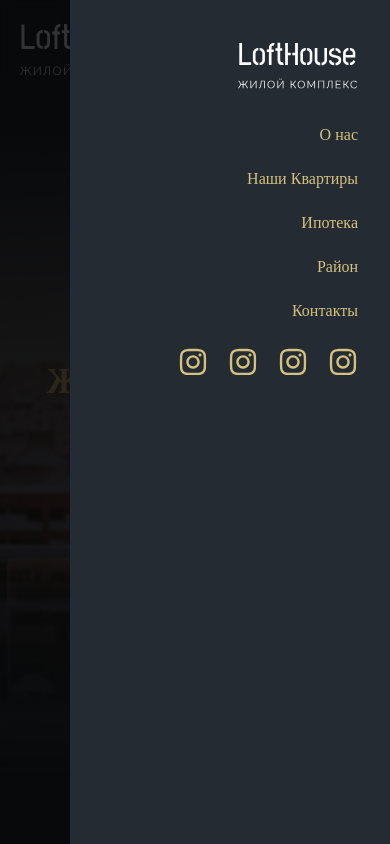
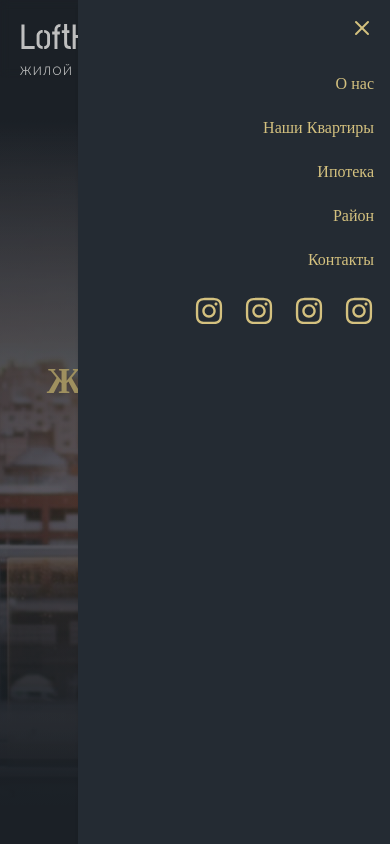
Before and after one commit to gurbanmamedov/loft-app, a React (Vite) app: page / in a window 390 px wide. Both pictures are taken after a click on the button 358 px from the left and 45 px from the top of the page. Shown: the top 844 px of the page. Built offline with nearby package versions, Linux system fonts and the light colour scheme.

Commit message:
fixed burger menu issues

```diff
--- a/src/App.tsx
+++ b/src/App.tsx
@@ -7,16 +7,20 @@ import About from "./components/About/About";
 import Cards from "./components/Cards/Cards";
 
 
+
 function App() {
   return (
     <>
-      <Header />
-      <Hero />
-      <Benefits />
-      <About />
-      <Cards/>
 
-      <Footer />
+
+        <Header />
+        <Hero />
+        <Benefits />
+        <About />
+        <Cards />
+
+        <Footer />
+
     </>
   );
 }
--- a/src/components/Header/BurgerMenu.tsx
+++ b/src/components/Header/BurgerMenu.tsx
@@ -1,52 +1,83 @@
-import React from "react";
-import {
-    Drawer,
-    DrawerTrigger,
-    DrawerContent,
-    DrawerHeader,
-    DrawerTitle,
+import React from 'react';
+import { MenuIcon, XIcon } from 'lucide-react';
+import { FaInstagram } from 'react-icons/fa';
+import { useBurgerMenu } from '../../context/BurgerMenuContext';
 
-} from "../ui/drawer";
-import { MenuIcon } from "lucide-react";
-import logo from '../../assets/logo.svg'
-import { FaInstagram } from "react-icons/fa";
+const BurgerMenu: React.FC = () => {
+    const { isOpen, closeDrawer, openDrawer } = useBurgerMenu();
 
 
-const BurgerMenu: React.FC = () => {
-    return (
-        <Drawer direction="right">
-            <DrawerTrigger>
-                <div className="text-white md:hidden"><MenuIcon /></div>
-            </DrawerTrigger>
-            <DrawerContent>
-                <div className="inline-flex self-end p-4">
-                    <DrawerHeader>
-                        <DrawerTitle className="sr-only">
-                            Меню
-                        </DrawerTitle>
-                        <img src={logo} width={120} height={60} />
-                    </DrawerHeader>
-                </div>
-                <div className="flex flex-col pr-8 ">
-                    <ul className="flex flex-col items-end gap-5 text-golden mb-6">
-                        <li><a href="#about" aria-label="О нас">О нас</a></li>
-                        <li><a href="#apartments" aria-label="Наши Квартиры">Наши Квартиры</a></li>
-                        <li><a href="#" aria-label="Ипотека">Ипотека</a></li>
-                        <li><a href="#about" aria-label="Район">Район</a></li>
-                        <li><a href="#about" aria-label="Контакты">Контакты</a></li>
-                    </ul>
-
-                    <ul className="flex justify-end gap-5 text-golden">
-                        <li><a href=""><FaInstagram size={30} /></a></li>
-                        <li><a href=""><FaInstagram size={30} /></a></li>
-                        <li><a href=""><FaInstagram size={30} /></a></li>
-                        <li><a href=""><FaInstagram size={30} /></a></li>
-                    </ul>
-                </div>
+    const handleLinkClick = (id: string) => (e: React.MouseEvent) => {
+        e.preventDefault();
+        const element = document.getElementById(id);
+        if (element) {
+            element.scrollIntoView({ behavior: "smooth" });
+            closeDrawer();
+        }
+    };
 
 
-            </DrawerContent>
-        </Drawer>
+    const handleOutsideClick = (e: React.MouseEvent) => {
+        const target = e.target as HTMLElement;
+        if (!target.closest('.menu-content')) {
+            closeDrawer();
+        }
+    };
+
+    return (
+        <>
+
+            {!isOpen && (
+                <button
+                    className="text-white md:hidden flex items-center z-50"
+                    onClick={openDrawer}
+                >
+                    <MenuIcon />
+                </button>
+            )}
+            {isOpen && (
+                <div
+                    className="fixed inset-0 z-40 transition-opacity duration-300"
+                    style={{ opacity: isOpen ? 1 : 0 }}
+                    onClick={handleOutsideClick}
+                >
+                    <div
+                        className="fixed inset-0 bg-black bg-opacity-50 h-screen transition-opacity duration-300"
+                        style={{ opacity: isOpen ? 0.5 : 0 }}
+                    />
+                    <div
+                        className="fixed top-0 right-0 h-screen w-4/5 max-w-sm bg-siteBackground shadow-md transition-transform duration-300"
+                        style={{ transform: isOpen ? 'translateX(0)' : 'translateX(100%)' }}
+                        onClick={(e) => e.stopPropagation()}
+                    >
+                        <div className="flex flex-col h-full">
+                            <button
+                                className="text-golden p-4 self-end"
+                                onClick={closeDrawer}
+                            >
+                                <XIcon />
+                            </button>
+
+                            <div className="flex flex-col flex-grow overflow-y-auto p-4 menu-content">
+                                <ul className="flex flex-col items-end gap-5 text-golden mb-6">
+                                    <li><a href="#about" aria-label="О нас" onClick={handleLinkClick("about")}>О нас</a></li>
+                                    <li><a href="#apartments" aria-label="Наши Квартиры" onClick={handleLinkClick("apartments")}>Наши Квартиры</a></li>
+                                    <li><a href="#mortgage" aria-label="Ипотека" onClick={handleLinkClick("mortgage")}>Ипотека</a></li>
+                                    <li><a href="#district" aria-label="Район" onClick={handleLinkClick("district")}>Район</a></li>
+                                    <li><a href="#contacts" aria-label="Контакты" onClick={handleLinkClick("contacts")}>Контакты</a></li>
+                                </ul>
+                                <ul className="flex justify-end gap-5 text-golden">
+                                    <li><a href="#"><FaInstagram size={30} /></a></li>
+                                    <li><a href="#"><FaInstagram size={30} /></a></li>
+                                    <li><a href="#"><FaInstagram size={30} /></a></li>
+                                    <li><a href="#"><FaInstagram size={30} /></a></li>
+                                </ul>
+                            </div>
+                        </div>
+                    </div>
+                </div>
+            )}
+        </>
     );
 };
 
--- a/src/components/ui/drawer.tsx
+++ /dev/null
@@ -1,139 +0,0 @@
-"use client"
-
-import * as React from "react";
-import { Drawer as DrawerPrimitive } from "vaul";
-import { cn } from "@/lib/utils";
-import { Menu as MenuIcon } from 'lucide-react';
-import { ButtonHTMLAttributes } from 'react';
-
-const DrawerContext = React.createContext<{ direction?: 'top' | "bottom" | 'left' | 'right' }>({})
-
-
-interface BurgerMenuIconProps extends ButtonHTMLAttributes<HTMLButtonElement> { }
-
-const BurgerMenuIcon: React.FC<BurgerMenuIconProps> = (props) => (
-  <button {...props}>
-    <MenuIcon />
-  </button>
-);
-
-const Drawer = ({
-  shouldScaleBackground = true,
-  ...props
-}: React.ComponentProps<typeof DrawerPrimitive.Root>) => (
-  <DrawerContext.Provider value={{ direction: props.direction }}>
-
-    <DrawerPrimitive.Root
-      shouldScaleBackground={shouldScaleBackground}
-      {...props}
-    />
-  </DrawerContext.Provider>
-);
-Drawer.displayName = "Drawer";
-
-const DrawerTrigger = DrawerPrimitive.Trigger;
-
-const DrawerPortal = DrawerPrimitive.Portal;
-
-const DrawerClose = DrawerPrimitive.Close;
-
-const DrawerOverlay = React.forwardRef<
-  React.ElementRef<typeof DrawerPrimitive.Overlay>,
-  React.ComponentPropsWithoutRef<typeof DrawerPrimitive.Overlay>
->(({ className, ...props }, ref) => (
-  <DrawerPrimitive.Overlay
-    ref={ref}
-    className={cn("fixed inset-0 z-50 bg-black/80", className)}
-    {...props}
-  />
-));
-DrawerOverlay.displayName = DrawerPrimitive.Overlay.displayName;
-
-const DrawerContent = React.forwardRef<
-  React.ElementRef<typeof DrawerPrimitive.Content>,
-  React.ComponentPropsWithoutRef<typeof DrawerPrimitive.Content>
->(({ className, children, ...props }, ref) => {
-  const { direction } = React.useContext(DrawerContext)
-  return (
-    <DrawerPortal>
-      <DrawerOverlay />
-      <DrawerPrimitive.Content
-        ref={ref}
-        className={cn(
-          "fixed  z-50  flex h-auto flex-col  bg-siteBackground",
-          (!direction || direction === "bottom") && "inset-x-0 bottom-0 mt-24",
-          direction === 'right' && 'top-0 right-0 w-screen max-w-80 h-full',
-          className
-        )}
-        {...props}
-      >
-
-        {children}
-      </DrawerPrimitive.Content>
-    </DrawerPortal>
-  )
-})
-DrawerContent.displayName = "DrawerContent";
-
-const DrawerHeader = ({
-  className,
-  ...props
-}: React.HTMLAttributes<HTMLDivElement>) => (
-  <div
-    className={cn("grid gap-1.5 p-4 text-center sm:text-left", className)}
-    {...props}
-  />
-);
-DrawerHeader.displayName = "DrawerHeader";
-
-const DrawerFooter = ({
-  className,
-  ...props
-}: React.HTMLAttributes<HTMLDivElement>) => (
-  <div
-    className={cn("mt-auto flex flex-col gap-2 p-4", className)}
-    {...props}
-  />
-);
-DrawerFooter.displayName = "DrawerFooter";
-
-const DrawerTitle = React.forwardRef<
-  React.ElementRef<typeof DrawerPrimitive.Title>,
-  React.ComponentPropsWithoutRef<typeof DrawerPrimitive.Title>
->(({ className, ...props }, ref) => (
-  <DrawerPrimitive.Title
-    ref={ref}
-    className={cn(
-      "text-lg font-semibold leading-none tracking-tight",
-      className
-    )}
-    {...props}
-  />
-));
-DrawerTitle.displayName = DrawerPrimitive.Title.displayName;
-
-const DrawerDescription = React.forwardRef<
-  React.ElementRef<typeof DrawerPrimitive.Description>,
-  React.ComponentPropsWithoutRef<typeof DrawerPrimitive.Description>
->(({ className, ...props }, ref) => (
-  <DrawerPrimitive.Description
-    ref={ref}
-    className={cn("text-sm text-muted-foreground", className)}
-    {...props}
-  />
-));
-DrawerDescription.displayName = DrawerPrimitive.Description.displayName;
-
-export {
-  Drawer,
-  DrawerPortal,
-  DrawerOverlay,
-  DrawerTrigger,
-  DrawerClose,
-  DrawerContent,
-  DrawerHeader,
-  DrawerFooter,
-  DrawerTitle,
-  DrawerDescription,
-  BurgerMenuIcon // Export the BurgerMenuIcon
-};
--- /dev/null
+++ b/src/context/BurgerMenuContext.tsx
@@ -0,0 +1,32 @@
+import React, { createContext, useContext, useState, useCallback } from 'react';
+
+interface BurgerMenuContextType {
+    isOpen: boolean;
+    openDrawer: () => void;
+    closeDrawer: () => void;
+    toggleDrawer: () => void;
+}
+
+const BurgerMenuContext = createContext<BurgerMenuContextType | undefined>(undefined);
+
+export const BurgerMenuProvider: React.FC<{ children: React.ReactNode }> = ({ children }) => {
+    const [isOpen, setIsOpen] = useState(false);
+
+    const openDrawer = useCallback(() => setIsOpen(true), []);
+    const closeDrawer = useCallback(() => setIsOpen(false), []);
+    const toggleDrawer = useCallback(() => setIsOpen(prev => !prev), []);
+
+    return (
+        <BurgerMenuContext.Provider value={{ isOpen, openDrawer, closeDrawer, toggleDrawer }}>
+            {children}
+        </BurgerMenuContext.Provider>
+    );
+};
+
+export const useBurgerMenu = () => {
+    const context = useContext(BurgerMenuContext);
+    if (context === undefined) {
+        throw new Error('useBurgerMenu must be used within a BurgerMenuProvider');
+    }
+    return context;
+};
--- a/src/main.tsx
+++ b/src/main.tsx
@@ -2,9 +2,12 @@ import ReactDOM from 'react-dom/client'
 import App from './App.tsx'
 import './index.css'
 import React from 'react'
+import { BurgerMenuProvider } from './context/BurgerMenuContext.tsx'
 
 ReactDOM.createRoot(document.getElementById('root')!).render(
   <React.StrictMode>
-    <App />
+    <BurgerMenuProvider>
+      <App />
+    </BurgerMenuProvider>
   </React.StrictMode>,
 )
```
